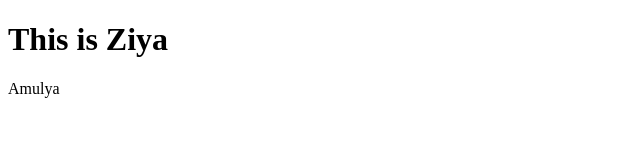
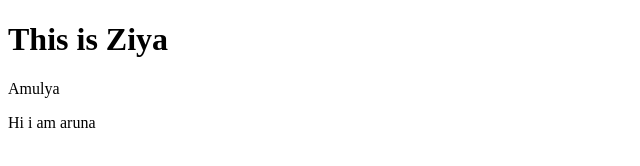
Before and after one commit to arunahugar/start_up, a plain HTML site: page index.html in a window 1280 px wide. Shown: the full height of the page, 0-640 px from the left. Drawn offline with Linux system fonts and the light colour scheme.

Commit message:
Update index.html

```diff
--- a/index.html
+++ b/index.html
@@ -11,6 +11,7 @@
         <h1>This is Ziya</h1>
 
         <p>Amulya</p>
+        <p>Hi i am aruna
 
 </body>
 </html>
```
